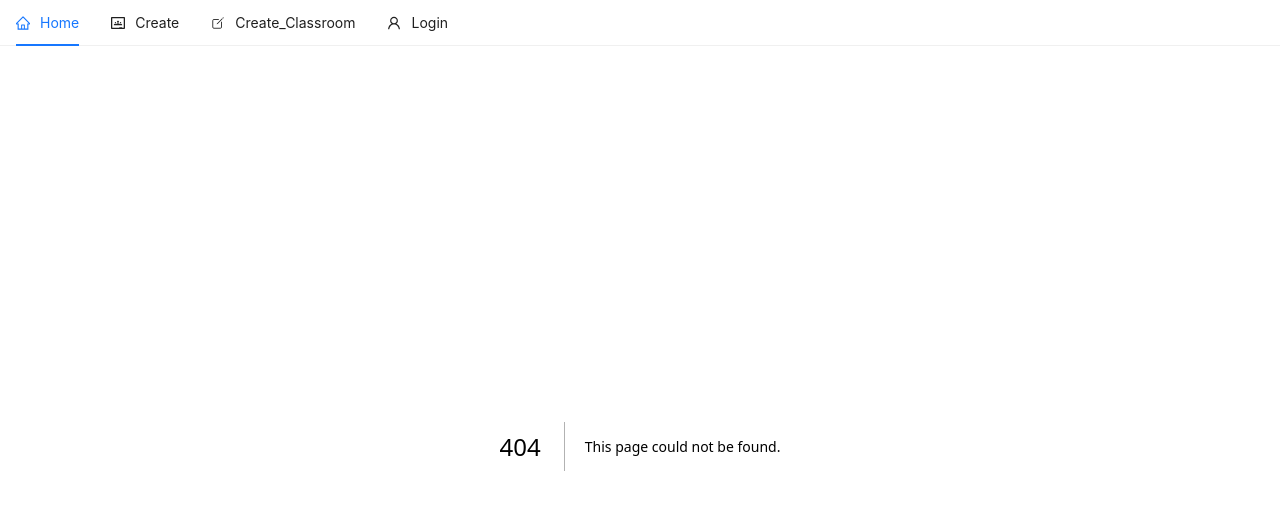
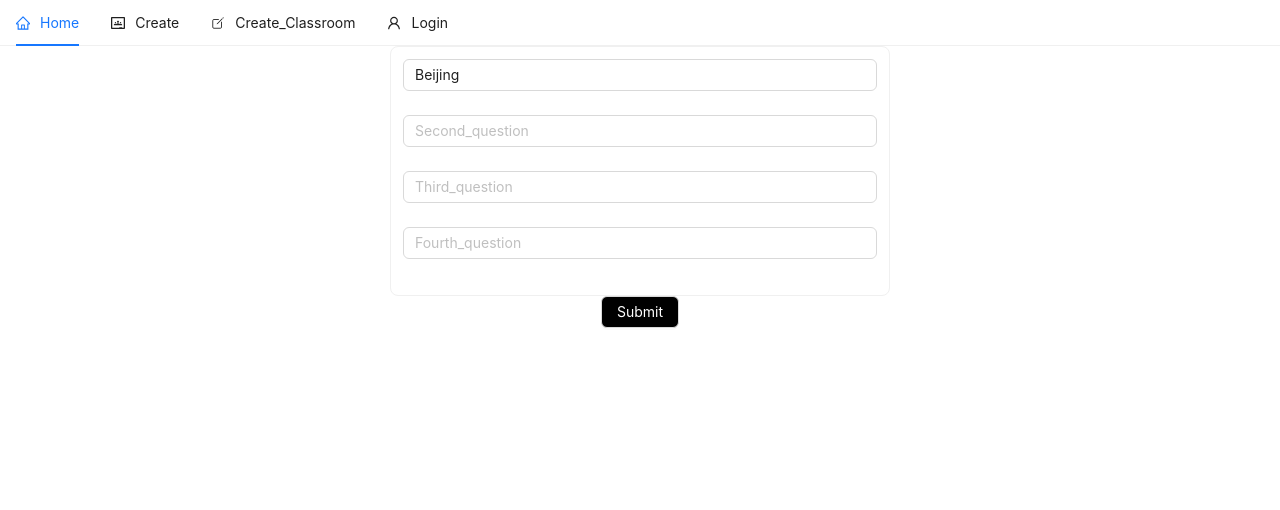
Before and after one commit to abunaserkayes0/Questions, a Next.js app: page /update/1 in a window 1280 px wide. Before the commit this address had no page. Shown: the top 510 px of the page. Built offline with nearby package versions, Linux system fonts and the light colour scheme.

Commit message:
Update section

```diff
--- a/app/[id]/page.tsx
+++ b/app/[id]/page.tsx
@@ -1,9 +1,12 @@
 "use client";
+import { Button } from "antd";
 import questions from "../../data/db";
 import { usePathname } from "next/navigation";
+import { useRouter } from "next/navigation";
 
 export default function page() {
   const pathname = usePathname();
+  const router = useRouter();
   const id = parseInt(pathname.slice(1, 2));
   const singleQuestion = questions.find((question) => question.id == id);
 
@@ -57,12 +60,14 @@ export default function page() {
             </label>
             <span>{singleQuestion?.question_4}</span>
           </div>
-          <button
-            type="submit"
-            className="w-full bg-blue-500 text-white p-3 rounded-md hover:bg-blue-600 focus:outline-none focus:shadow-outline-blue active:bg-blue-800"
+          <Button
+           onClick={() => router.push(`/update/${id}`)}
+            htmlType="submit"
+            className="bg-black text-white hover:bg-white hover:text-black w-full mb-5"
+            size="large"
           >
             Edit
-          </button>
+          </Button>
         </div>
       </div>
     </>
--- a/app/page.tsx
+++ b/app/page.tsx
@@ -2,6 +2,7 @@
 import React, { useState } from "react";
 import questions from "../data/db";
 import { useRouter } from "next/navigation";
+import { Button } from "antd";
 
 export default function Questions() {
   const [items, setItems] = useState(questions);
@@ -56,13 +57,15 @@ export default function Questions() {
                 </label>
                 <span>{item.question_4}</span>
               </div>
-              <button
+              <Button
+                className="bg-black text-white hover:bg-white hover:text-black w-full  mb-5"
                 onClick={() => router.push(`/${item.id}`)}
-                type="submit"
-                className="w-full bg-blue-500 text-white p-3 rounded-md hover:bg-blue-600 focus:outline-none focus:shadow-outline-blue active:bg-blue-800"
+                htmlType="submit"
+                size="large"
+
               >
                 Edit
-              </button>
+              </Button>
             </div>
           </div>
         );
--- /dev/null
+++ b/app/update/[id]/page.tsx
@@ -0,0 +1,155 @@
+"use client";
+import React, { useState } from "react";
+import { Button, Card, Form, Input } from "antd";
+import questions from "../../../data/db";
+import { Controller, set, useForm } from "react-hook-form";
+import { ErrorMessage } from "@hookform/error-message";
+import { usePathname } from "next/navigation";
+
+export default function UpdatePage() {
+  const pathname = usePathname();
+  const id = parseInt(pathname.slice(8));
+  const singleQuestion = questions.find((question) => question.id == id);
+  const [form] = Form.useForm();
+
+  const [firstField, setFirstField] = useState(singleQuestion?.question_1);
+  /* const [secondField, setSecondField] = useState(singleQuestion?.question_2);
+  const [thirdField, setThirdField] = useState(singleQuestion?.question_3);
+  const [fourthField, setFouthField] = useState(singleQuestion?.question_4); */
+
+  /*  const handelFirstField=(e:any)=>
+  {
+    const inputField = ;
+    setFirstField(inputField)
+  } */
+  /* const handelSecondField=(e:any)=>
+  {
+    const inputField = e.target.value;
+    setFirstField(inputField)
+  }
+  const handelThirdField=(e:any)=>
+  {
+    const inputField = e.target.value;
+    setFirstField(inputField)
+  } */
+
+  const {
+    handleSubmit,
+    control,
+    formState: { errors },
+  } = useForm();
+  const onSubmit = (data: any) => console.log(data);
+  return (
+    <>
+      <Form
+        onFinish={handleSubmit(onSubmit)}
+        form={form}
+        style={{
+          display: "flex",
+          flexDirection: "column",
+          justifyContent: "center",
+          alignItems: "center",
+        }}
+        autoComplete="off"
+        initialValues={{ items: [{}] }}
+      >
+        <Form.List name="items">
+          {(fields, { add, remove }) => (
+            <div
+              style={{
+                display: "flex",
+                rowGap: 20,
+                minWidth: 500,
+                flexDirection: "column",
+              }}
+            >
+              {fields.map((field, index) => (
+                <Card size="small" key={field.key}>
+                  <Controller
+                    name="question_first"
+                    control={control}
+                    render={({ field }) => (
+                      <Form.Item>
+                        <Input
+                          {...field}
+                          placeholder="First_question"
+                          value={firstField}
+                          onChange={(e) => setFirstField(e.target.value)}
+                        />
+                        <ErrorMessage
+                          errors={errors}
+                          name="question_1"
+                          render={({ message }) => (
+                            <p className="text-red-400">{message}</p>
+                          )}
+                        />
+                      </Form.Item>
+                    )}
+                  />
+                  <Controller
+                    name={`question_second`}
+                    control={control}
+                    render={({ field }) => (
+                      <Form.Item>
+                        <Input {...field} placeholder="Second_question" />
+                        <ErrorMessage
+                          errors={errors}
+                          name="question_2"
+                          render={({ message }) => (
+                            <p className="text-red-400">{message}</p>
+                          )}
+                        />
+                      </Form.Item>
+                    )}
+                  />
+
+                  <Controller
+                    name={`question_third`}
+                    control={control}
+                    render={({ field }) => (
+                      <Form.Item>
+                        <Input {...field} placeholder="Third_question" />
+                        <ErrorMessage
+                          errors={errors}
+                          name="question_3"
+                          render={({ message }) => (
+                            <p className="text-red-400">{message}</p>
+                          )}
+                        />
+                      </Form.Item>
+                    )}
+                  />
+
+                  <Controller
+                    name={`question_fourth`}
+                    control={control}
+                    render={({ field }) => (
+                      <Form.Item>
+                        <Input {...field} placeholder="Fourth_question" />
+                        <ErrorMessage
+                          errors={errors}
+                          name="question_4"
+                          render={({ message }) => (
+                            <p className="text-red-400">{message}</p>
+                          )}
+                        />
+                      </Form.Item>
+                    )}
+                  />
+                </Card>
+              ))}
+            </div>
+          )}
+        </Form.List>
+        <Form.Item>
+          <Button
+            className="bg-black text-white hover:bg-white hover:text-black"
+            htmlType="submit"
+          >
+            Submit
+          </Button>
+        </Form.Item>
+      </Form>
+    </>
+  );
+}
```
